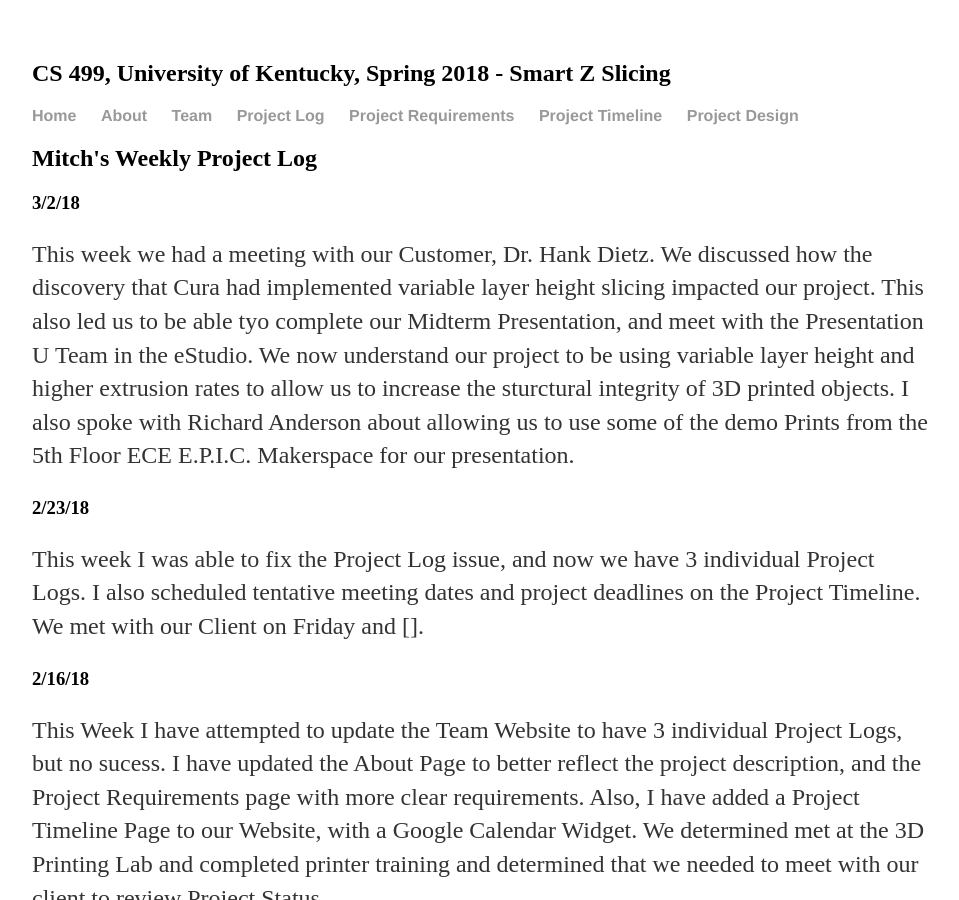
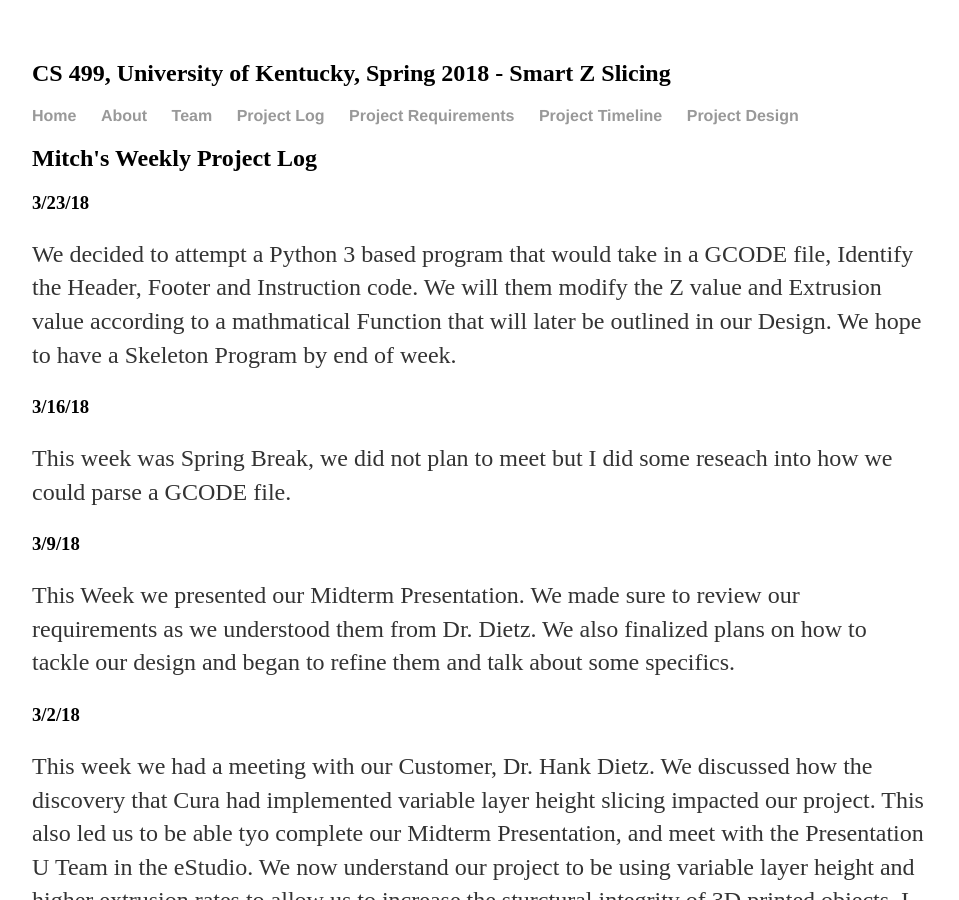
Before and after one commit to mamu235/CS-499-smart-slicing, a Jekyll site: the page built from mitch_log.html, in a window 1280 px wide and 900 px high. Shown: the whole window, without its empty margins (160-1119 px from the left). Built offline with Jekyll 4.4.1, drawn with Linux system fonts in a browser that asks for light colours.

Commit message:
Update mitch_log.html

```diff
--- a/mitch_log.html
+++ b/mitch_log.html
@@ -3,6 +3,22 @@ title: Mitch Log
 layout: default
 ---
 <h2>Mitch's Weekly Project Log</h2>
+
+<h3>3/23/18</h3>
+<p>We decided to attempt a Python 3 based program that would take in a GCODE file, Identify the Header, Footer and Instruction code.
+  We will them modify the Z value and Extrusion value according to a mathmatical Function that will later be outlined in our Design.
+  We hope to have a Skeleton Program by end of week.
+</p>
+
+<h3>3/16/18</h3>
+<p>This week was Spring Break, we did not plan to meet but I did some reseach into how we could parse a GCODE file.
+</p>
+
+<h3>3/9/18</h3>
+<p>This Week we presented our Midterm Presentation.
+  We made sure to review our requirements as we understood them from Dr. Dietz.
+  We also finalized plans on how to tackle our design and began to refine them and talk about some specifics.
+</p>
 
 <h3>3/2/18</h3>
 <p>This week we had a meeting with our Customer, Dr. Hank Dietz.
```
